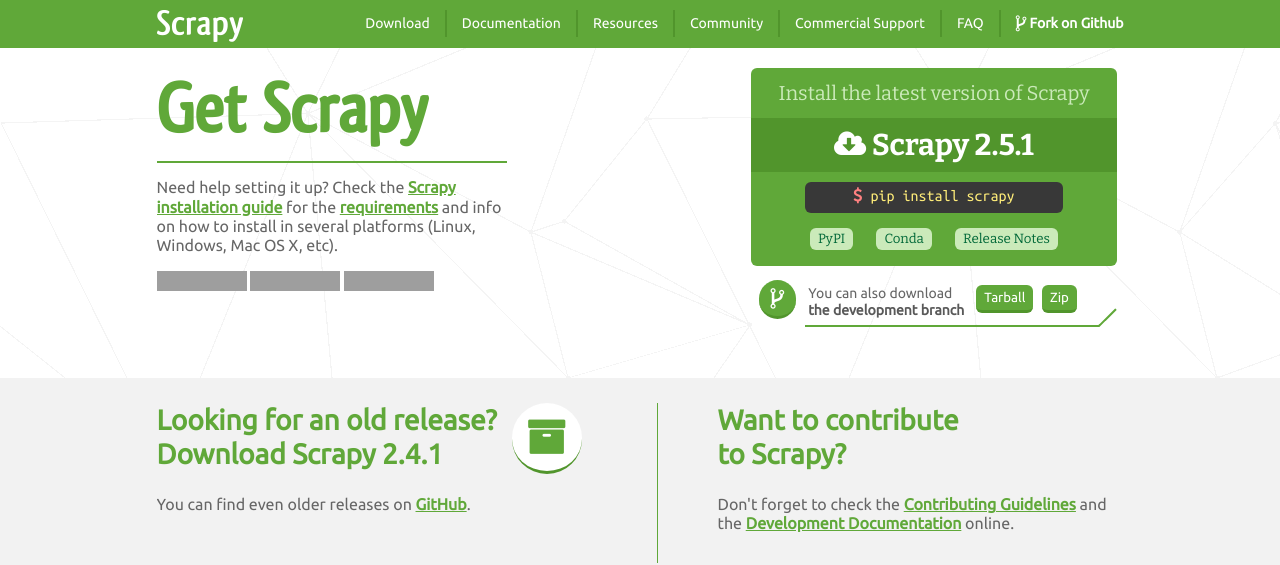
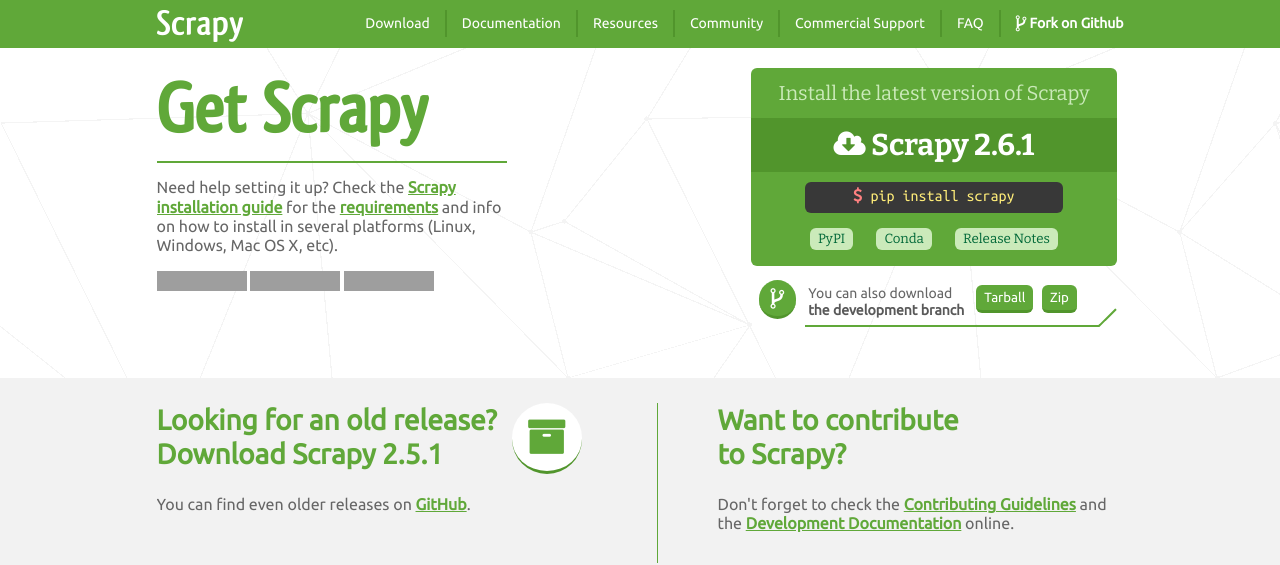
Before and after one commit to scrapy/scrapy.org, a Jekyll site: the page built from download.html, in a window 1280 px wide, cut to the strip 0-565 px from the top of the page. Built offline with Jekyll 4.4.1, drawn with Linux system fonts in a browser that asks for light colours; comment, search, counter and statistics services are not loaded; grey boxes are pictures that could not be loaded.

Commit message:
Update scrapy.yml

```diff
--- a/_data/scrapy.yml
+++ b/_data/scrapy.yml
@@ -1,9 +1,9 @@
 stable:
-  version: 2.5.1
+  version: 2.6.1
   rtd: latest
 oldstable:
-  version: 2.4.1
-  rtd: 2.4
+  version: 2.5.1
+  rtd: 2.5
 development:
   version: master
   rtd: master
```
